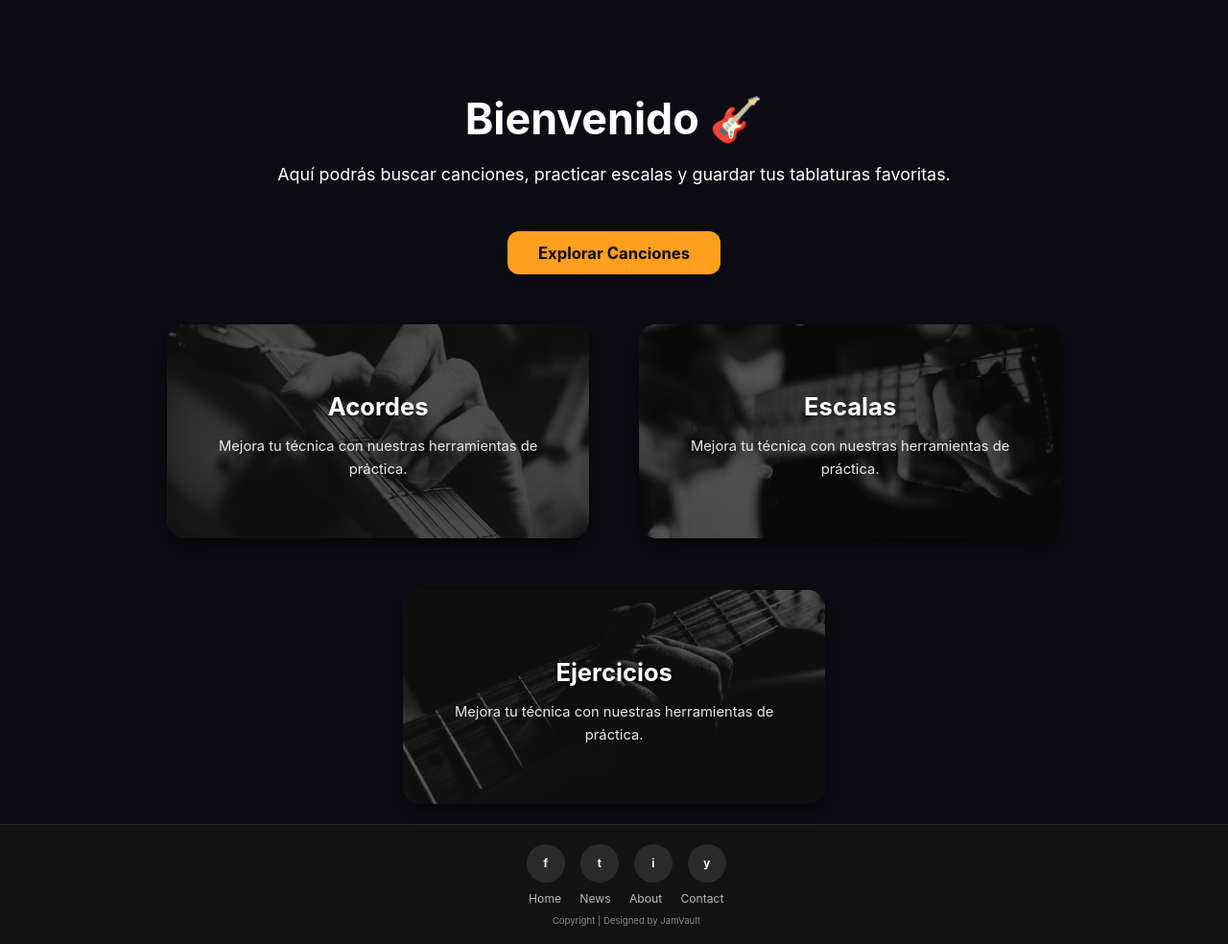
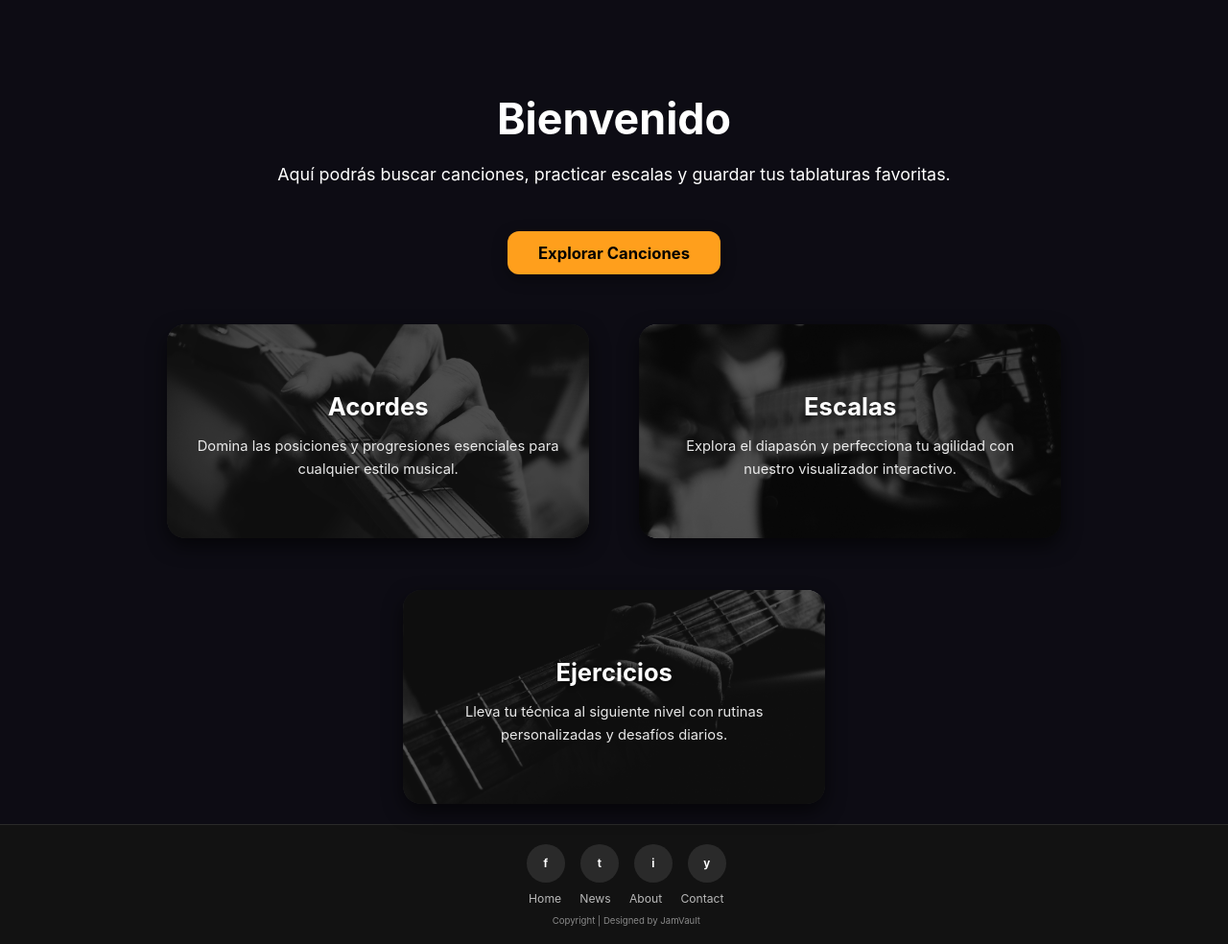
Before and after one commit to Edurr2006/Jamvault, a plain HTML site: page index.html in a window 1280 px wide. Shown: the part 118-1102 px from the top of the page at 96% size. Drawn offline with Linux system fonts and the light colour scheme.

Commit message:
Tarjetas con descripciones acordes

```diff
--- a/index.html
+++ b/index.html
@@ -33,7 +33,7 @@
 
   <div class="container">
     <br> <br>
-    <h2>Bienvenido 🎸</h2>
+    <h2>Bienvenido</h2>
     <p>Aquí podrás buscar canciones, practicar escalas y guardar tus tablaturas favoritas.</p> <br> <br>
     <a href="Tabs.html" class="btn">Explorar Canciones</a> <br><br><br><br>
   </div>
@@ -41,21 +41,21 @@
     <a href="Acordes.html" class="cardlink">
       <div class="menu card-chords">
         <h3>Acordes</h3>
-        <p>Mejora tu técnica con nuestras herramientas de práctica.</p>
+        <p>Domina las posiciones y progresiones esenciales para cualquier estilo musical.</p>
       </div>
     </a>
 
     <a href="Escalas.html" class="cardlink">
       <div class="menu card-scales">
         <h3>Escalas</h3>
-        <p>Mejora tu técnica con nuestras herramientas de práctica.</p>
+        <p>Explora el diapasón y perfecciona tu agilidad con nuestro visualizador interactivo.</p>
       </div>
     </a>
 
     <a href="Ejercicios.html" class="cardlink">
       <div class="menu card-exercises">
         <h3>Ejercicios</h3>
-        <p>Mejora tu técnica con nuestras herramientas de práctica.</p>
+        <p>Lleva tu técnica al siguiente nivel con rutinas personalizadas y desafíos diarios.</p>
       </div>
     </a>
   </div>
```
